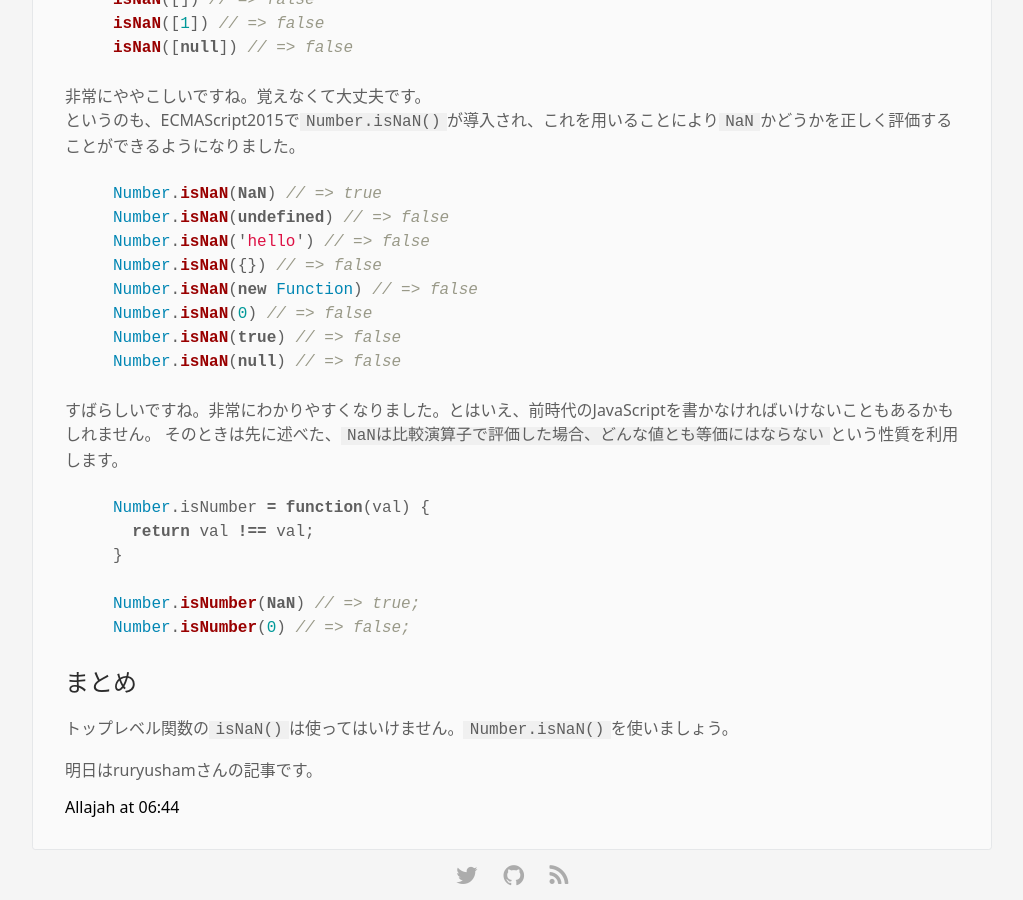
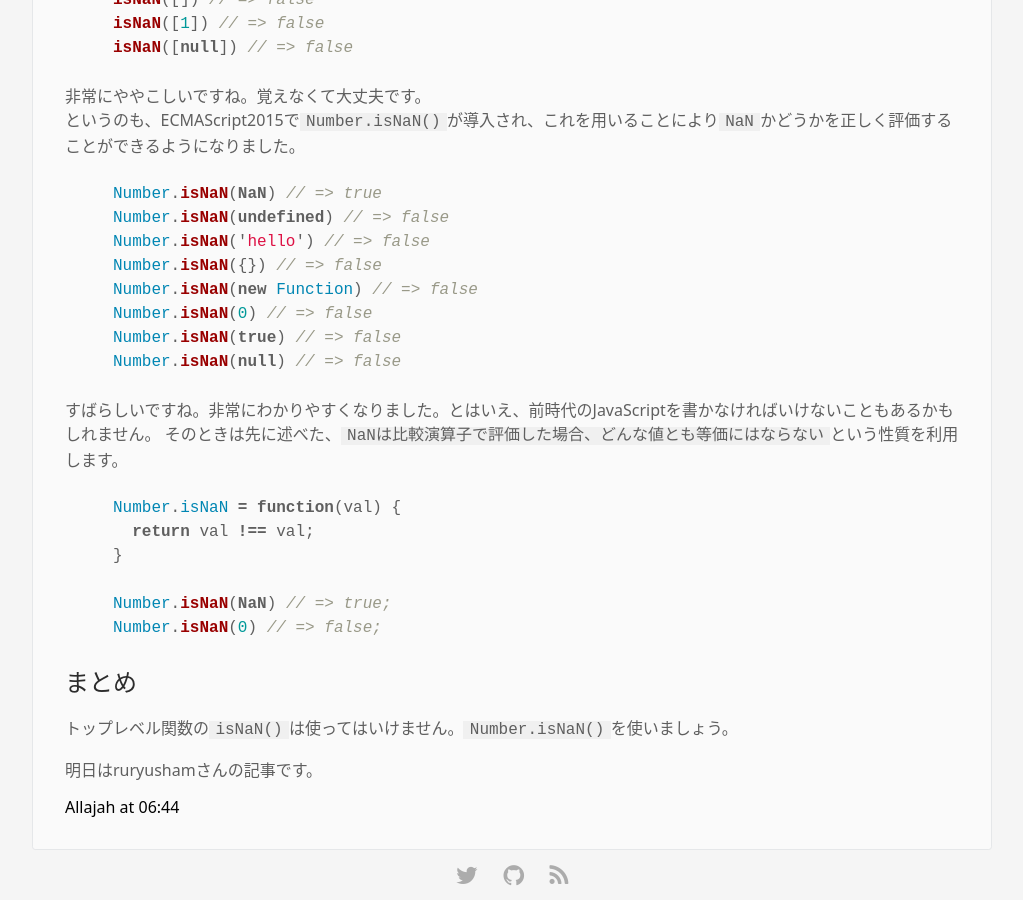
Before and after one commit to arayaryoma/reservoir.allajah.com, a Jekyll site: the page built from _posts/2017-12-15-javascript-nan.markdown, in a window 1280 px wide and 900 px high, scrolled down 2069 px. Shown: the whole window, without its empty margins (128-1151 px from the left). Built offline with Jekyll 4.4.1, drawn with Linux system fonts in a browser that asks for light colours; nearby versions of some CDN libraries; comment, search, counter and statistics services are not loaded.

Commit message:
Fix function name

```diff
--- a/_posts/2017-12-15-javascript-nan.markdown
+++ b/_posts/2017-12-15-javascript-nan.markdown
@@ -96,12 +96,12 @@ Number.isNaN(null) // => false
 すばらしいですね。非常にわかりやすくなりました。とはいえ、前時代のJavaScriptを書かなければいけないこともあるかもしれません。
 そのときは先に述べた、`NaNは比較演算子で評価した場合、どんな値とも等価にはならない`という性質を利用します。
 {% highlight javascript %}
-Number.isNumber = function(val) {
+Number.isNaN = function(val) {
   return val !== val;
 }
 
-Number.isNumber(NaN) // => true;
-Number.isNumber(0) // => false;
+Number.isNaN(NaN) // => true;
+Number.isNaN(0) // => false;
 {% endhighlight %}
 
 ## まとめ
```
